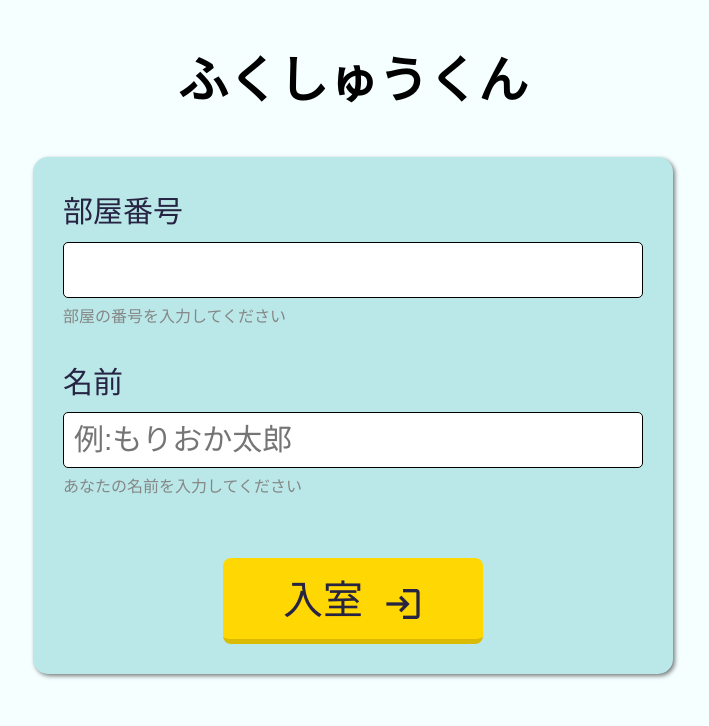
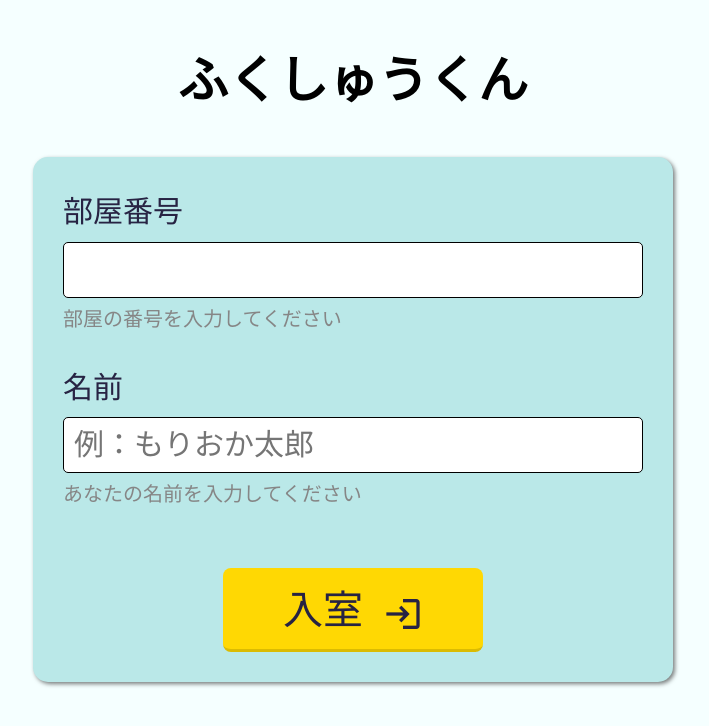
Before and after one commit to tora87/Hackathon_QuizBattle, a website: page static/view/index.html in a window 1280 px wide. Shown: the whole page, without its empty margins (287-996 px from the left). Drawn offline with Linux system fonts and the light colour scheme.

Commit message:
微調整

```diff
--- a/static/css/base.css
+++ b/static/css/base.css
@@ -53,7 +53,7 @@ img {
   color: #272343;
   background: #ffd803;
   border: none;
-  border-bottom: 5px solid #dbbb02;
+  border-bottom: 3px solid #dbbb02;
   border-radius: 8px;
   cursor: pointer;
   /* box-shadow: 0 2px 5px 0px rgba(0,0,0,.5); */
--- a/static/css/index.css
+++ b/static/css/index.css
@@ -40,11 +40,16 @@
 }
 
 .enter-form .sub-text {
+  font-size: 2rem;
   color: rgb(134, 134, 134);
 }
 
 .enter-form .btn {
   margin-bottom: 0;
+}
+
+.enter-form .btn:hover {
+  transform: scale(0.95);
 }
 
 .enter-form .btn .btn-text {
--- a/static/view/index.html
+++ b/static/view/index.html
@@ -25,7 +25,7 @@
       </div>
       <div class="form-item">
         <label for="user-name">名前</label>
-        <input type="text" id="user-name" placeholder="例:もりおか太郎">
+        <input type="text" id="user-name" placeholder="例：もりおか太郎">
         <span class="sub-text">あなたの名前を入力してください</span>
       </div>
       <div class="btn-wrapper">
```
